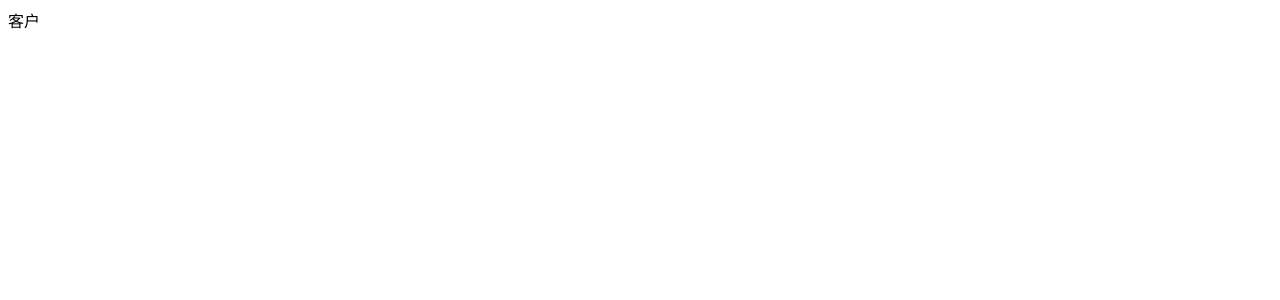
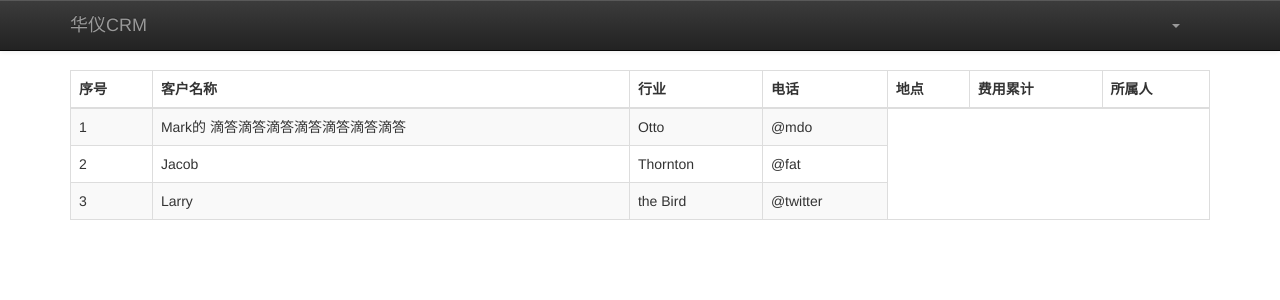
Before and after one commit to fenildf/crm, a Django app: page /crm/main_customer/ in a window 1280 px wide. Before the commit the part shown is almost empty. Shown: the top 300 px of the page. Run offline with Django 3.2, Linux system fonts and the light colour scheme; parts of the project's set-up code (start-up, migrations or seed data) failed here and were passed over.

Commit message:
table显示，include和继承模版并用，从数据库读取数据不成功，sqliteman读取数据库结构及数据

```diff
--- a/crm/templates/base.html
+++ b/crm/templates/base.html
@@ -12,6 +12,8 @@
     <link href="{% static "css/bootstrap.css" %}" rel="stylesheet">
     <!-- Bootstrap theme -->
     <link href="{% static "css/bootstrap-theme.min.css" %}" rel="stylesheet">
+    <link href="{% static "css/theme.css" %}" rel="stylesheet">
+
 </head>
 
 <body>
@@ -29,7 +31,8 @@
         </div>
         <div class="navbar-collapse collapse">
             <ul class="nav navbar-nav">
-                {% block content %}{% endblock %}
+{#                根据不同用户显示不同功能项#}
+                {% include 'user_model.html' %}
             </ul>
             <ul class="nav navbar-nav pull-right">
                 <li class="dropdown">
@@ -46,11 +49,17 @@
     </div>
 </div>
 
+{#<div class="container">#}
+{#    {% block model_func %}{% endblock %}#}
+{#</div>#}
+<div class="container theme-showcase">
+    {% block model_func %}{% endblock %}
+</div>
+<!-- /container -->
 <!-- Bootstrap core JavaScript
 ================================================== -->
 <!-- Placed at the end of the document so the pages load faster -->
 <script src="{% static "js/jquery.js" %}"></script>
 <script src="{% static "js/bootstrap.min.js" %}"></script>
-
 </body>
 </html>
--- /dev/null
+++ b/crm/templates/main_customer.html
@@ -0,0 +1,38 @@
+{% extends "base.html" %}
+{#显示该用户的客户列表#}
+
+{% block model_func %}
+    <table class="table table-striped table-bordered">
+        <thead>
+        <tr>
+            <th>序号</th>
+            <th>客户名称</th>
+            <th>行业</th>
+            <th>电话</th>
+            <th>地点</th>
+            <th>费用累计</th>
+            <th>所属人</th>
+        </tr>
+        </thead>
+        <tbody>
+        <tr>
+            <td>1</td>
+            <td>Mark的 滴答滴答滴答滴答滴答滴答滴答</td>
+            <td>Otto</td>
+            <td>@mdo</td>
+        </tr>
+        <tr>
+            <td>2</td>
+            <td>Jacob</td>
+            <td>Thornton</td>
+            <td>@fat</td>
+        </tr>
+        <tr>
+            <td>3</td>
+            <td>Larry</td>
+            <td>the Bird</td>
+            <td>@twitter</td>
+        </tr>
+        </tbody>
+    </table>
+{% endblock %}
--- a/crm/templates/user_model.html
+++ b/crm/templates/user_model.html
@@ -1,7 +1,5 @@
-# coding=utf-8
 {#该模版是根据不同的用户来显示不同的用户视图#}
-{% extends "base.html" %}
-{% block content %}
+
 {% for model_fun in model_list %}
     {% ifequal model_fun "main_page" %}
         <li><a href={% url "hycrm.views.main_page" %}>主页</a></li>
@@ -37,4 +35,3 @@
         <li><a href={% url "hycrm.views.main_sale_report" %}>统计报表</a></li>
     {% endifequal %}
 {% endfor %}
-{% endblock %}
--- a/hycrm/authority.py
+++ b/hycrm/authority.py
@@ -2,6 +2,7 @@
 __author__ = 'lwy'
 # 根据用户显示主页的菜单
 # 根据用户的组等来控制显示的权限
+from hycrm.models import Customer
 def get_user_display_model(user):
     if user == 'admin':
         user_display_model = ['main_page',
@@ -21,3 +22,8 @@
                               'main_customer',
                               'main_contact']
         return user_display_model
+
+# 根据用户权限等取响应的数据
+def get_user_customer(user):
+    customer_data = Customer.objects.all().filter(name=user)
+    return customer_data
--- a/hycrm/views.py
+++ b/hycrm/views.py
@@ -1,13 +1,18 @@
 # coding=utf-8
 # Create your views here.
-from django.http.response import HttpResponse,HttpResponseRedirect
-from django.contrib.auth import authenticate,login
+from django.http.response import HttpResponse, HttpResponseRedirect
+from django.contrib.auth import authenticate, login
 from django.shortcuts import render_to_response
-from authority import  get_user_display_model
+from authority import get_user_display_model,get_user_customer
 from django.contrib.auth.decorators import login_required
+from django.template.loader import get_template
+from django.template import Context
+
 
 def index(request):
     return render_to_response('login.html')
+
+
 def main_view(request):
     user = authenticate(username=request.POST['username'], password=request.POST['password'])
     if user is not None:
@@ -15,26 +20,58 @@
     else:
         return HttpResponse("请先登陆")
     model_list = get_user_display_model(request.user.username)
-    return render_to_response('user_model.html', {'username': request.user.username, 'model_list': model_list})
+    t = get_template('base.html')
+    html = t.render(Context({'username': request.user.username, 'model_list': model_list}))
+    return HttpResponse(html)
+
+
 def main_page(request):
     return HttpResponse("个人主页")
+
+
 def main_customer(request):
-    return HttpResponse("客户")
+    #1.获取该用户的客户数据
+    #2.建立用于显示的页面
+    #3.数据和显示页面关联起来
+    #4.完成页面的新增操作
+    model_list = get_user_display_model(request.user.username)
+    customer_data = get_user_customer(request.user.username)
+    t = get_template('main_customer.html')
+    html = t.render(Context({'username': request.user.username, 'model_list': model_list}))
+    return HttpResponse(html)
+
+
 def main_contact(request):
     return HttpResponse("联系人")
+
+
 def main_sale_opportunity(request):
     return HttpResponse("业务机会")
+
+
 def main_project_apply(request):
     return HttpResponse("立项申请")
+
+
 def main_weekly_plan(request):
     return HttpResponse("周计划")
+
+
 def main_travel_request(request):
     return HttpResponse("出差申请")
+
+
 def main_travel_report(request):
     return HttpResponse("出差汇报")
+
+
 def main_budget_apply(request):
     return HttpResponse("业务费用申请")
+
+
 def main_business_apply(request):
     return HttpResponse("商务支持申请")
+
+
 def main_sale_report(request):
     return HttpResponse("销售报表")
```
Also changed, not shown: db/sqlite3.db, hycrm/static/css/theme.css (line endings or trailing spaces). Lines whose indentation alone changed are shown as unchanged.
